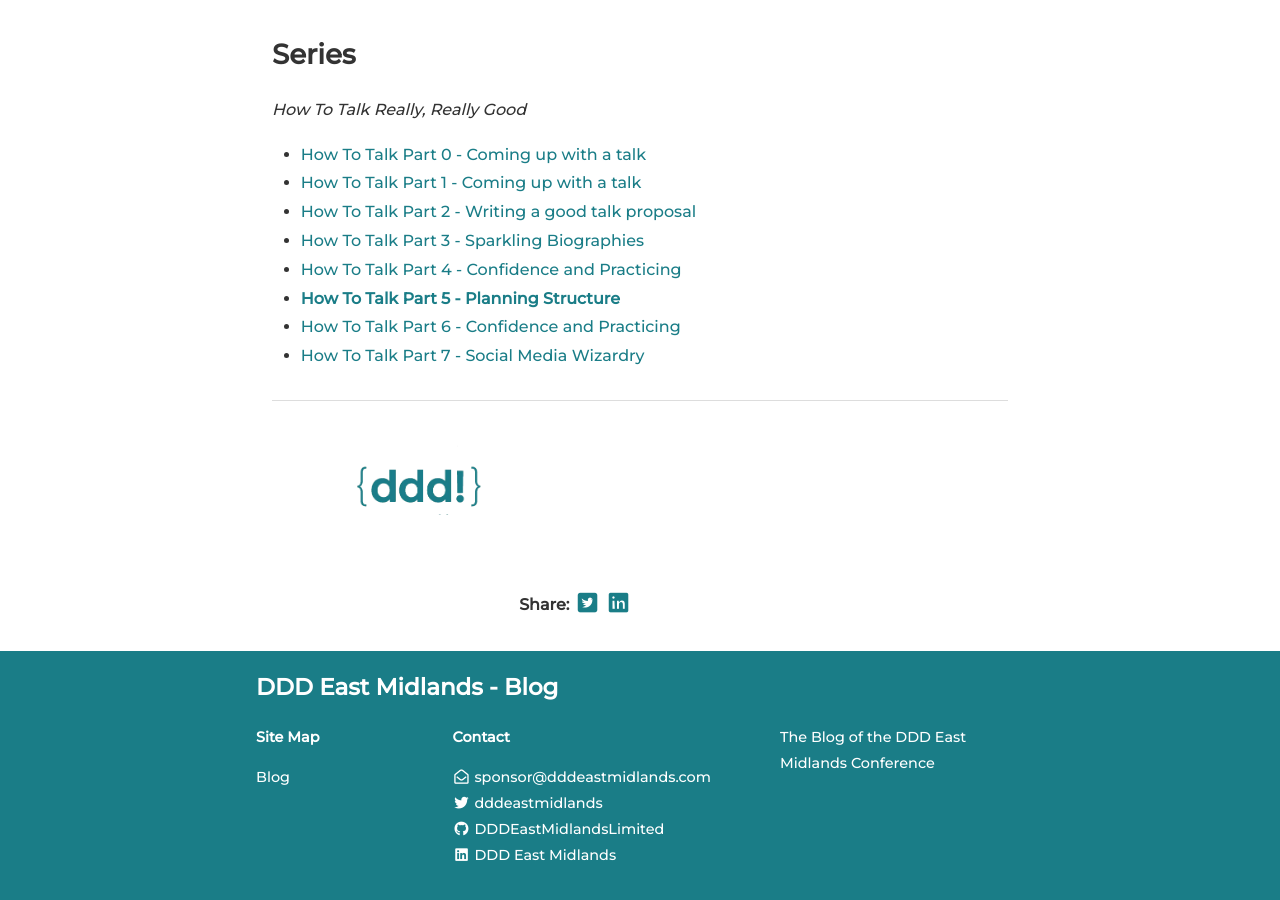
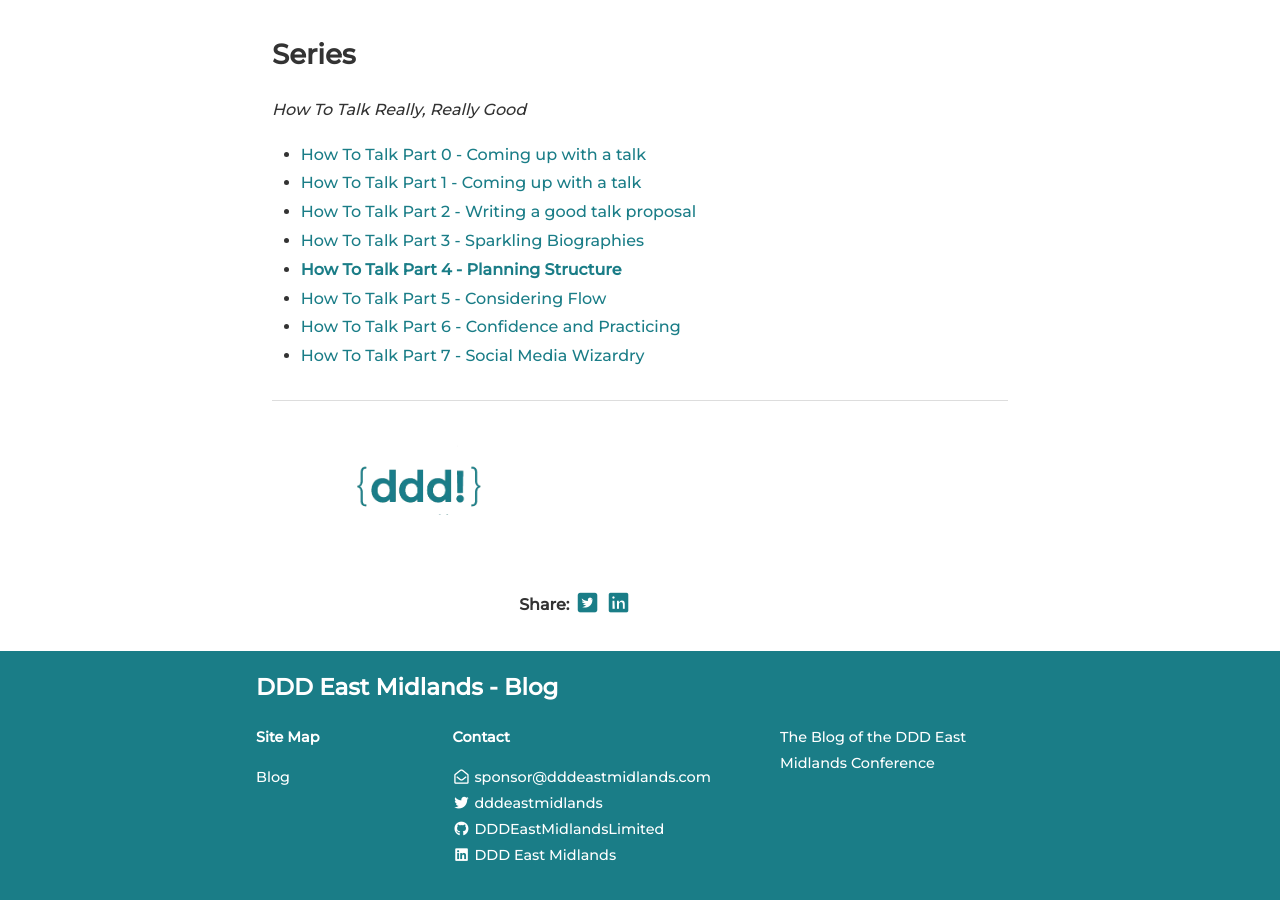
Before and after one commit to DDDEastMidlandsLimited/dddem-blog, a Jekyll site: the page built from _posts/2019-04-13-planning-structure-post.md, in a window 1280 px wide and 900 px high, scrolled down 4292 px. Built offline with Jekyll 4.4.1, drawn with Linux system fonts in a browser that asks for light colours; nearby versions of some CDN libraries; some of the changed text lies outside the part shown.

```diff
--- a/_posts/2019-04-13-planning-structure-post.md
+++ b/_posts/2019-04-13-planning-structure-post.md
@@ -125,8 +125,8 @@ _How To Talk Really, Really Good_
 * <a href="{{site.baseurl}}/2019/01/08/coming-up-with-a-talk-post.html">How To Talk Part 1 - Coming up with a talk</a>
 * <a href="{{site.baseurl}}/2019/02/08/writing-a-talk-proposal-post.html">How To Talk Part 2 - Writing a good talk proposal</a>
 * <a href="{{site.baseurl}}/2019/02/23/sparkling-biographies-post.html">How To Talk Part 3 - Sparkling Biographies</a>
-* <a href="{{site.baseurl}}/2019/03/07/building-confidence-post.html">How To Talk Part 4 - Confidence and Practicing</a>
-* <strong><a href="{{site.baseurl}}/2019/04/13/planning-structure-post.html">How To Talk Part 5 - Planning Structure</a></strong>
+* <strong><a href="{{site.baseurl}}/2019/04/13/planning-structure-post.html">How To Talk Part 4 - Planning Structure</a></strong>
+* <a href="{{site.baseurl}}/2019/05/07/considering-flow-post.html">How To Talk Part 5 - Considering Flow</a>
 * <a href="{{site.baseurl}}/2019/06/07/building-confidence-post.html">How To Talk Part 6 - Confidence and Practicing</a>
 * <a href="{{site.baseurl}}/2019/10/10/social-media-wizardry.html">How To Talk Part 7 - Social Media Wizardry</a>
 
```
Also changed, not shown: other parts of _posts/2019-04-13-planning-structure-post.md (+1 -1 lines), _posts/2019-01-08-coming-up-with-a-talk-post.md (+1 -1 lines), _posts/2019-05-07-considering-flow-post.md (+1 -1 lines), _posts/2019-06-07-building-confidence-post.md (+1 -1 lines), _posts/2019-10-10-social-media-wizardry.md (+1 -1 lines).
